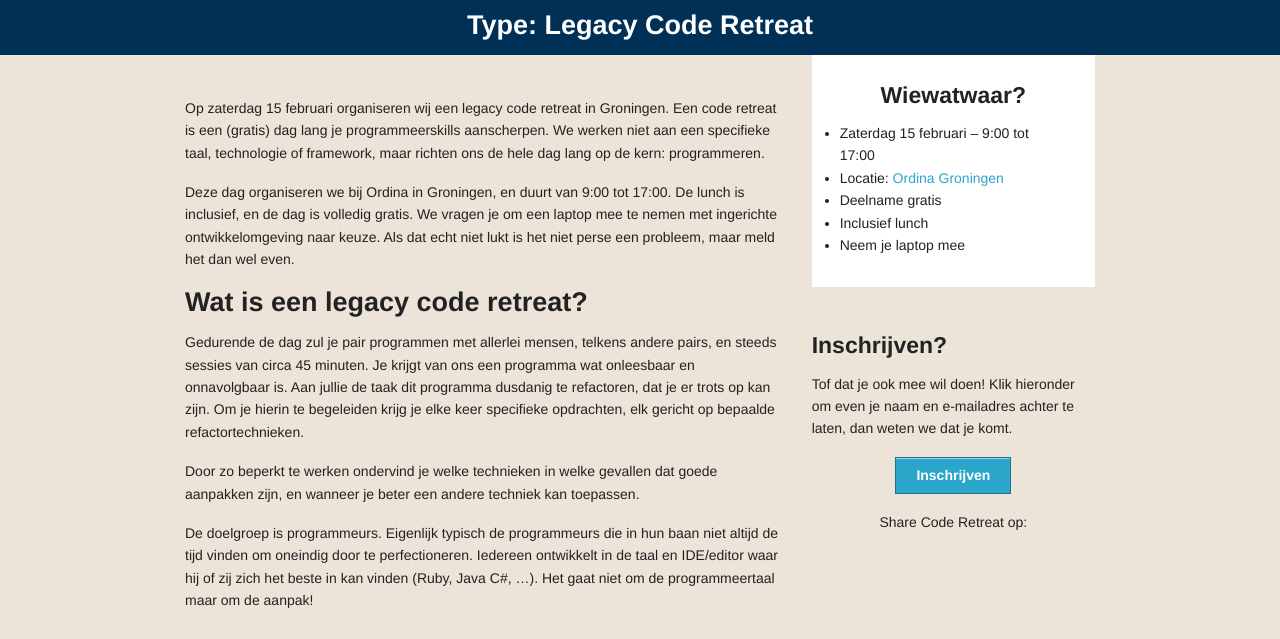
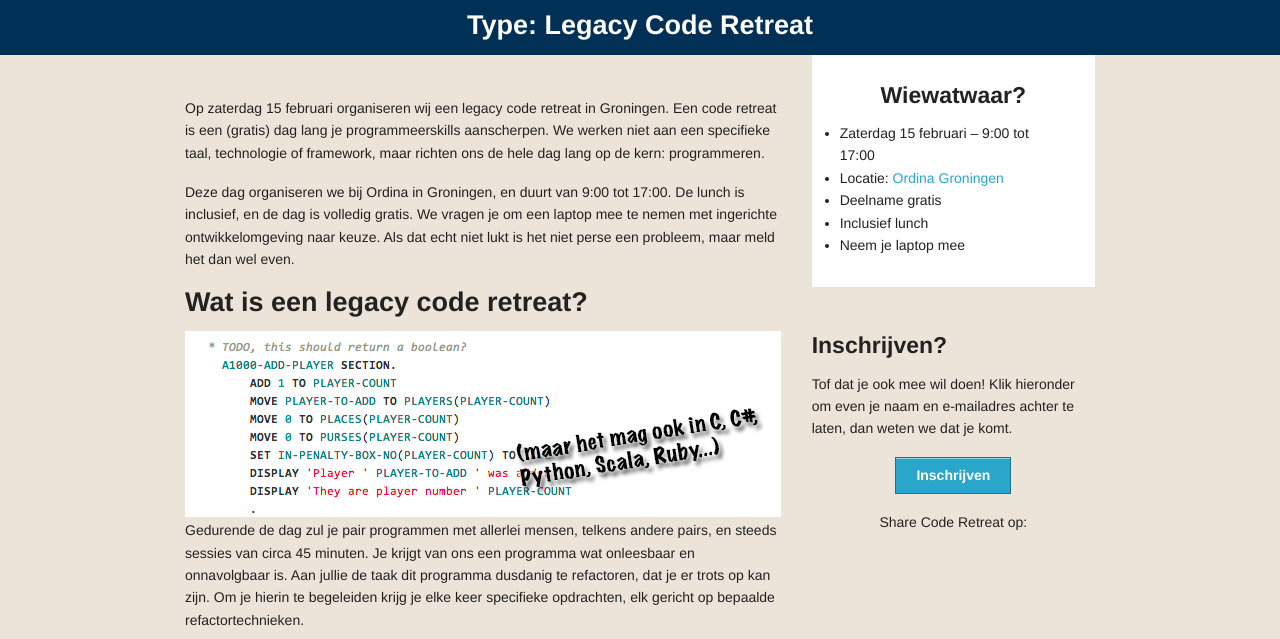
Before and after one commit to coderetreatgroningen/coderetreatgroningen.github.com, a plain HTML site: page index.html in a window 1280 px wide. Shown: the part 151-790 px from the top of the page. Drawn offline with Linux system fonts and the light colour scheme.

Commit message:
Add image of ugly code

```diff
--- a/index.html
+++ b/index.html
@@ -46,6 +46,8 @@
       <p>Deze dag organiseren we bij Ordina in Groningen, en duurt van 9:00 tot 17:00. De lunch is inclusief, en de dag is volledig gratis. We vragen je om een laptop mee te nemen met ingerichte ontwikkelomgeving naar keuze. Als dat echt niet lukt is het niet perse een probleem, maar meld het dan wel even.
 
       <h3>Wat is een legacy code retreat?</h3>
+
+      <img src="images/lelijkevoorbeeldcode.png" width="596" />
 
       <p>Gedurende de dag zul je pair programmen met allerlei mensen, telkens andere pairs, en steeds sessies van circa 45 minuten. Je krijgt van ons een programma wat onleesbaar en onnavolgbaar is. Aan jullie de taak dit programma dusdanig te refactoren, dat je er trots op kan zijn. Om je hierin te begeleiden krijg je elke keer specifieke opdrachten, elk gericht op bepaalde refactortechnieken.
 
```
Also changed, not shown: images/lelijkevoorbeeldcode.png (added).
